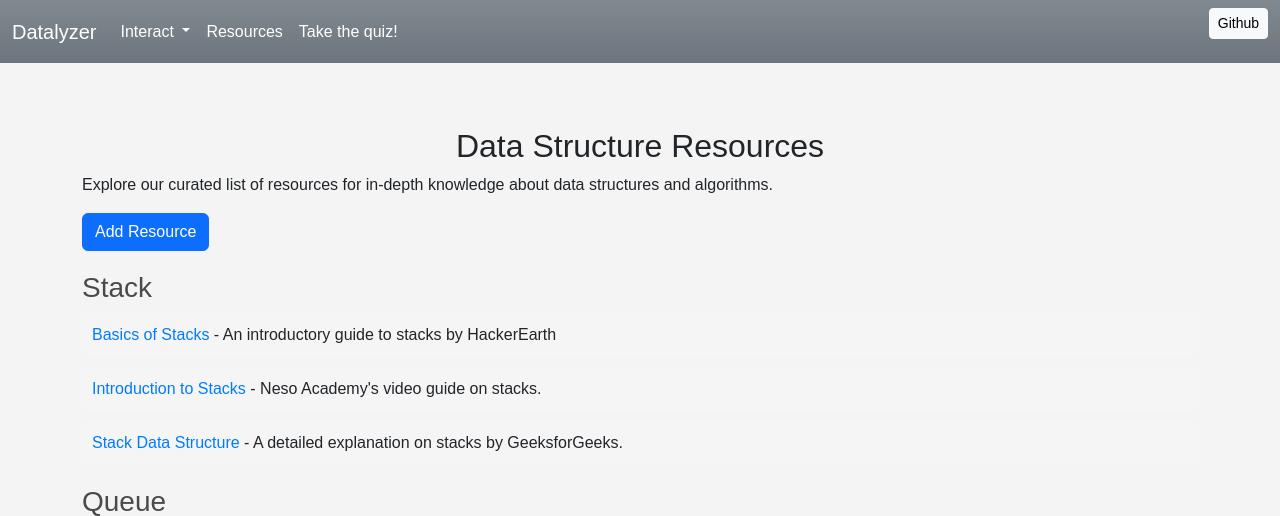
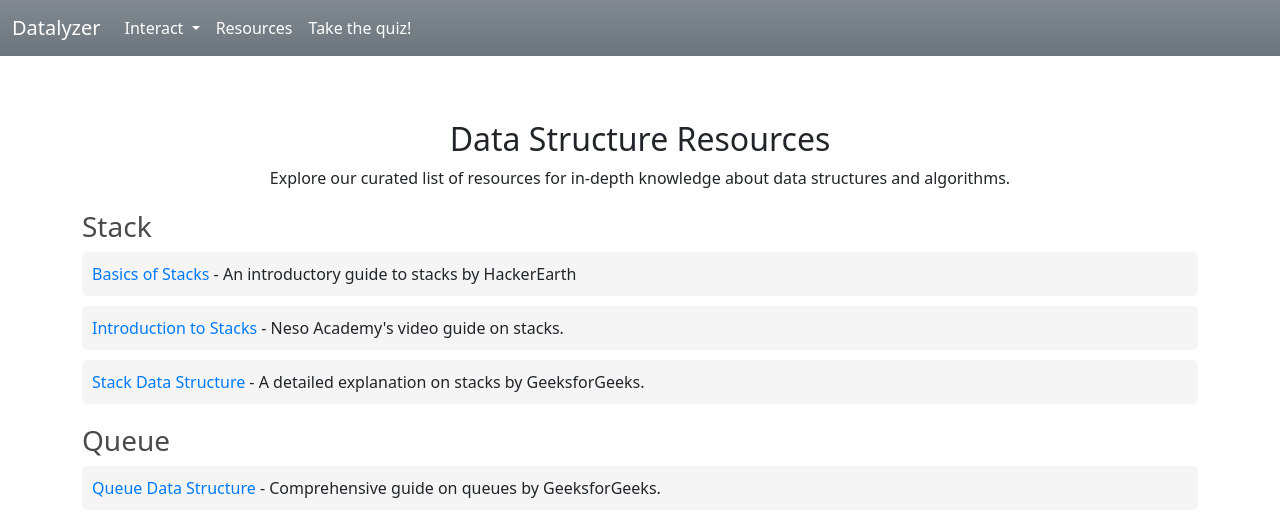
Before and after one commit to Bryan-Webifi-dev/Datalyzer, a Flask app: page /resources in a window 1280 px wide. Shown: the top 516 px of the page. Run offline with Flask 3, Linux system fonts and the light colour scheme; some libraries are stand-ins or nearby versions.

Commit message:
Final touches!!

```diff
--- a/templates/layout.html
+++ b/templates/layout.html
@@ -34,10 +34,6 @@
                 <a class="nav-link text-white" href="{{ url_for('quiz') }}">Take the quiz!</a>
             </li>
           </ul>
-            <form class="d-flex" role="search">
-              <!-- <input class="form-control me-2" type="search" placeholder="Search" aria-label="Search"> -->
-              <a class="btn btn-light btn-sm" href="#" role="button">Github</a>
-            </form>
           </div>
         </div>
       </nav>
--- a/templates/resources.html
+++ b/templates/resources.html
@@ -2,38 +2,17 @@
 
 {% block content %}
 <link rel="stylesheet" href="{{ url_for('static', filename='css/resources.css') }}">
+<!-- Add Bootstrap and jQuery CDNs -->
+<link rel="stylesheet" href="https://cdnjs.cloudflare.com/ajax/libs/bootstrap/5.3.0/css/bootstrap.min.css">
+<script src="https://cdnjs.cloudflare.com/ajax/libs/jquery/3.6.0/jquery.min.js"></script>
+<script src="https://cdnjs.cloudflare.com/ajax/libs/bootstrap/5.3.0/js/bootstrap.bundle.min.js"></script>
 <div class="container mt-5">
     <div class="row">
         <!-- Resources Content -->
         <div class="col-lg-12">
             <div class="resources-content">
                 <h2 class="text-center">Data Structure Resources</h2>
-                <p>Explore our curated list of resources for in-depth knowledge about data structures and algorithms.</p>
-
-                <!-- Trigger Button for Modal -->
-                <button type="button" class="btn btn-primary" data-bs-toggle="modal" data-bs-target="#resourceModal">
-                    Add Resource
-                </button>
-
-                <!-- Modal Structure -->
-                <div class="modal fade" id="resourceModal" tabindex="-1" aria-labelledby="resourceModalLabel" aria-hidden="true">
-                    <div class="modal-dialog">
-                    <div class="modal-content">
-                        <div class="modal-header">
-                        <h5 class="modal-title" id="resourceModalLabel">Submit a Resource</h5>
-                        <button type="button" class="btn-close" data-bs-dismiss="modal" aria-label="Close"></button>
-                        </div>
-                        <div class="modal-body">
-                        <form id="resource-form">
-                            <input type="text" id="resource-name" class="form-control mb-2" placeholder="Resource Name" required>
-                            <input type="url" id="resource-url" class="form-control mb-2" placeholder="Resource URL" required>
-                            <textarea id="resource-description" class="form-control mb-2" placeholder="Brief Description" required></textarea>
-                            <button type="submit" class="btn btn-primary">Submit Resource</button>
-                        </form>
-                        </div>
-                    </div>
-                    </div>
-                </div>
+                <p class="text-center">Explore our curated list of resources for in-depth knowledge about data structures and algorithms.</p>
 
                 <!-- Resources List -->
                 <div class="resources-list">
```
Also changed, not shown: static/js/resources.js (deleted, +0 -46 lines), instance/resources.db (added), static/models.py (added), static/routes.py (added).
